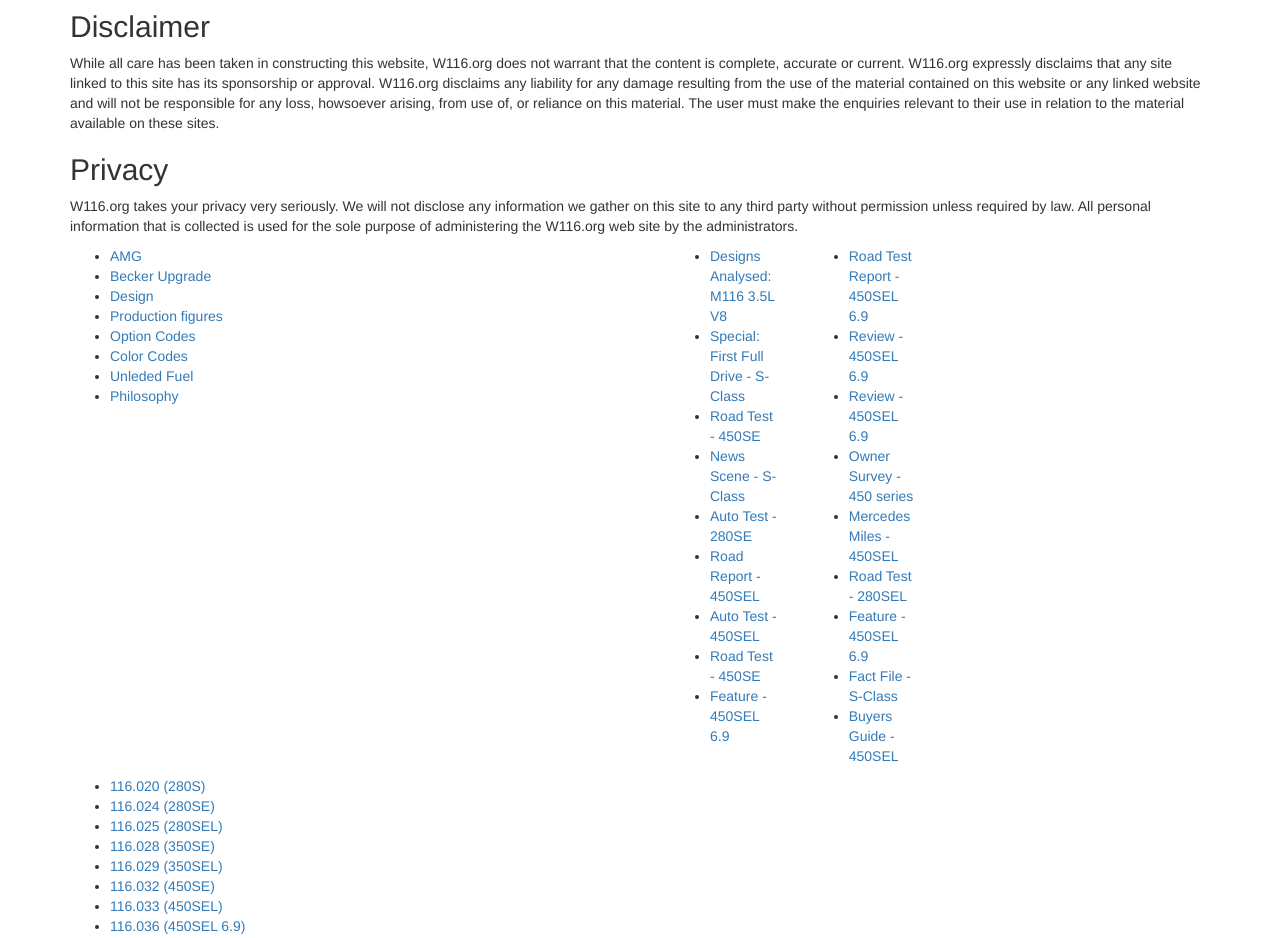
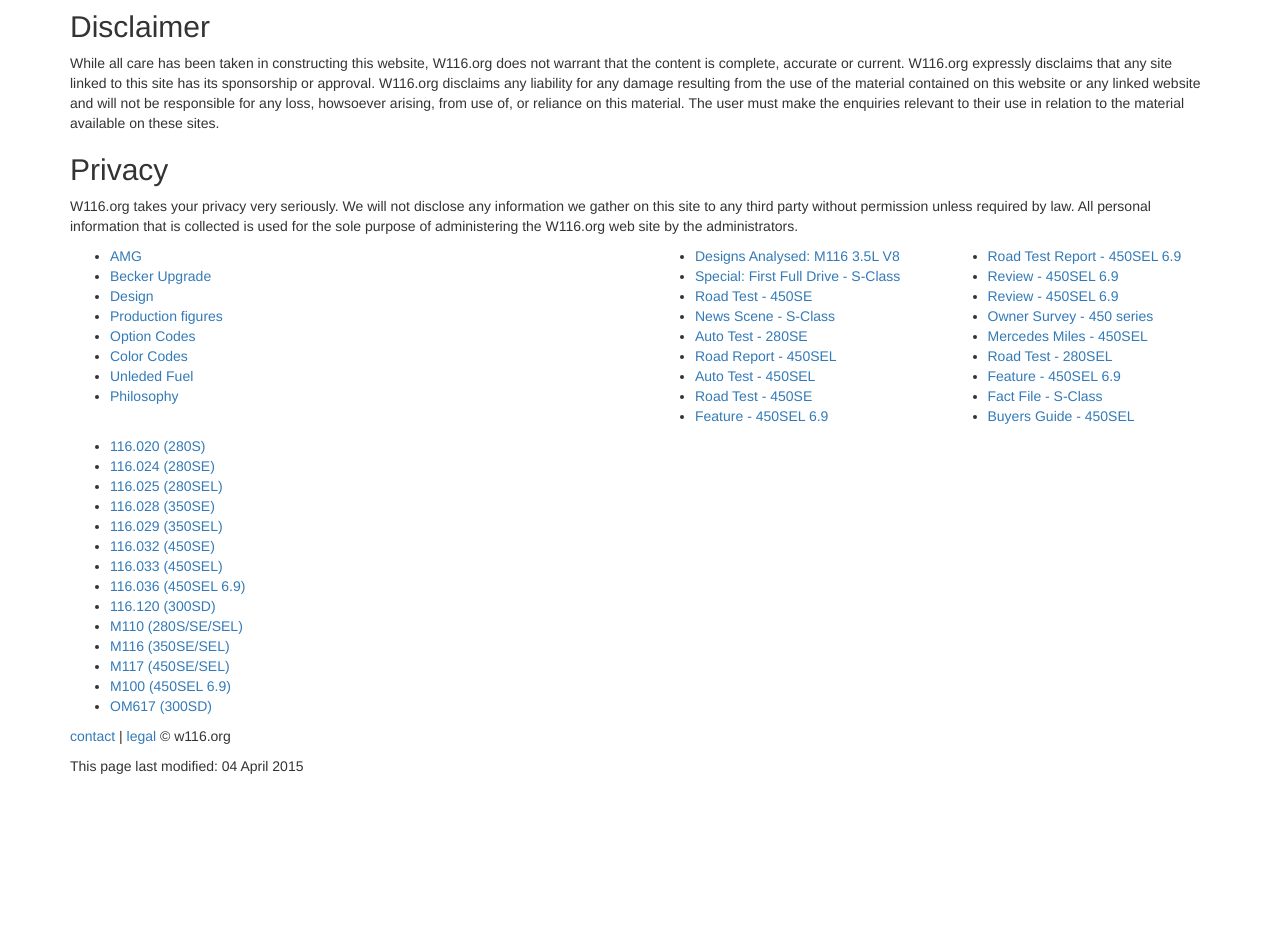
Before and after one commit to W116org/w116org.github.io, a Jekyll site: the page built from legal.html, in a window 1280 px wide. Shown: the part 505-1443 px from the top of the page. Built offline with Jekyll 4.4.1, drawn with Linux system fonts in a browser that asks for light colours; nearby versions of some CDN libraries; comment, search, counter and statistics services are not loaded; after the commit the page ends 1291 px from its top, so only the background shows below that.

Commit message:
Update footer.html

```diff
--- a/_includes/footer.html
+++ b/_includes/footer.html
@@ -16,7 +16,6 @@
 <li><a href="/library/amg">AMG</a></li><li><a href="/library/becker_upgrade">Becker Upgrade</a></li><li><a href="/library/design">Design</a></li><li><a href="/library/production">Production figures</a></li><li><a href="/library/codes1">Option Codes</a></li><li><a href="/library/colors">Color Codes</a></li><li><a href="/library/fuel">Unleded Fuel</a></li><li><a href="/library/philosophy01">Philosophy</a></li>
 </ul>
 </div>
-<div class="col-lg-6 col-md-4">
 
 <div class="col-lg-3 col-md-2">
 <ul class="list">
@@ -29,7 +28,6 @@
 </ul>
 </div>
 
-</div>
 <div class="col-lg-3 col-md-4">
 <ul class="list">
 <li><a href="/library/116_020"> 116.020 (280S)</a></li><li><a href="/library/116_024"> 116.024 (280SE)</a></li><li><a href="/library/116_025"> 116.025 (280SEL)</a></li><li><a href="/library/116_028"> 116.028 (350SE) </a></li><li><a href="/library/116_029"> 116.029 (350SEL) </a></li><li><a href="/library/116_032"> 116.032 (450SE)</a></li><li><a href="/library/116_033"> 116.033 (450SEL) </a></li><li><a href="/library/116_036"> 116.036 (450SEL 6.9) </a></li><li><a href="/library/116_120"> 116.120 (300SD) </a></li><li><a href="/library/M110"> M110 (280S/SE/SEL)</a></li><li><a href="/library/M116"> M116 (350SE/SEL) </a></li><li><a href="/library/M117"> M117 (450SE/SEL) </a></li><li><a href="/library/M100"> M100 (450SEL 6.9) </a></li><li><a href="/library/OM617"> OM617 (300SD) </a></li>
```
